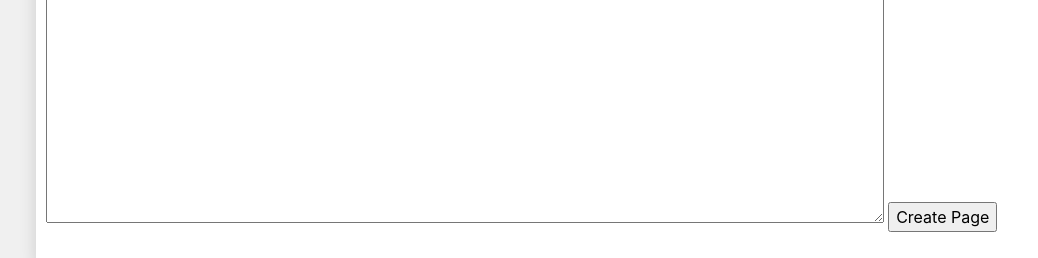
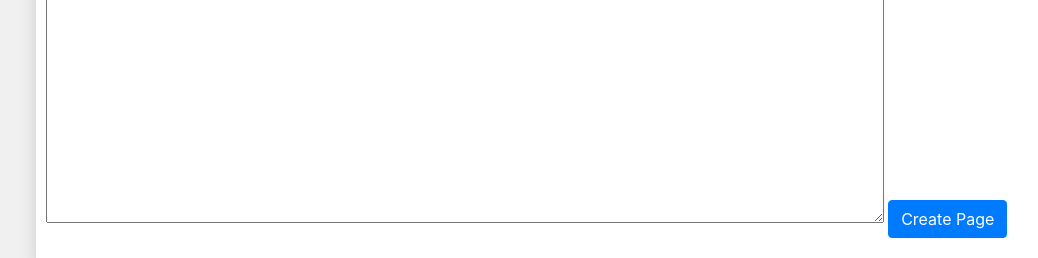
Before and after one commit to Wajid2001/CS50-Web-Project-1, a Django app: page /wiki/createPage/ in a window 1280 px wide. Shown: the part 542-800 px from the top of the page, without its empty margins (177-1215 px from the left). Run offline with Django 3.2, Linux system fonts and the light colour scheme; some libraries are stand-ins or nearby versions.

Commit message:
Decorated create Page button

```diff
--- a/encyclopedia/templates/encyclopedia/createPage.html
+++ b/encyclopedia/templates/encyclopedia/createPage.html
@@ -46,7 +46,7 @@
 <form action="{% url 'createPage' %}" method="POST">
     {% csrf_token %}
     {{ form }}
-    <input type="submit" value="Create Page">
+    <input type="submit" class="btn btn-primary" value="Create Page">
 </form>
 
 {% endblock %}
```
